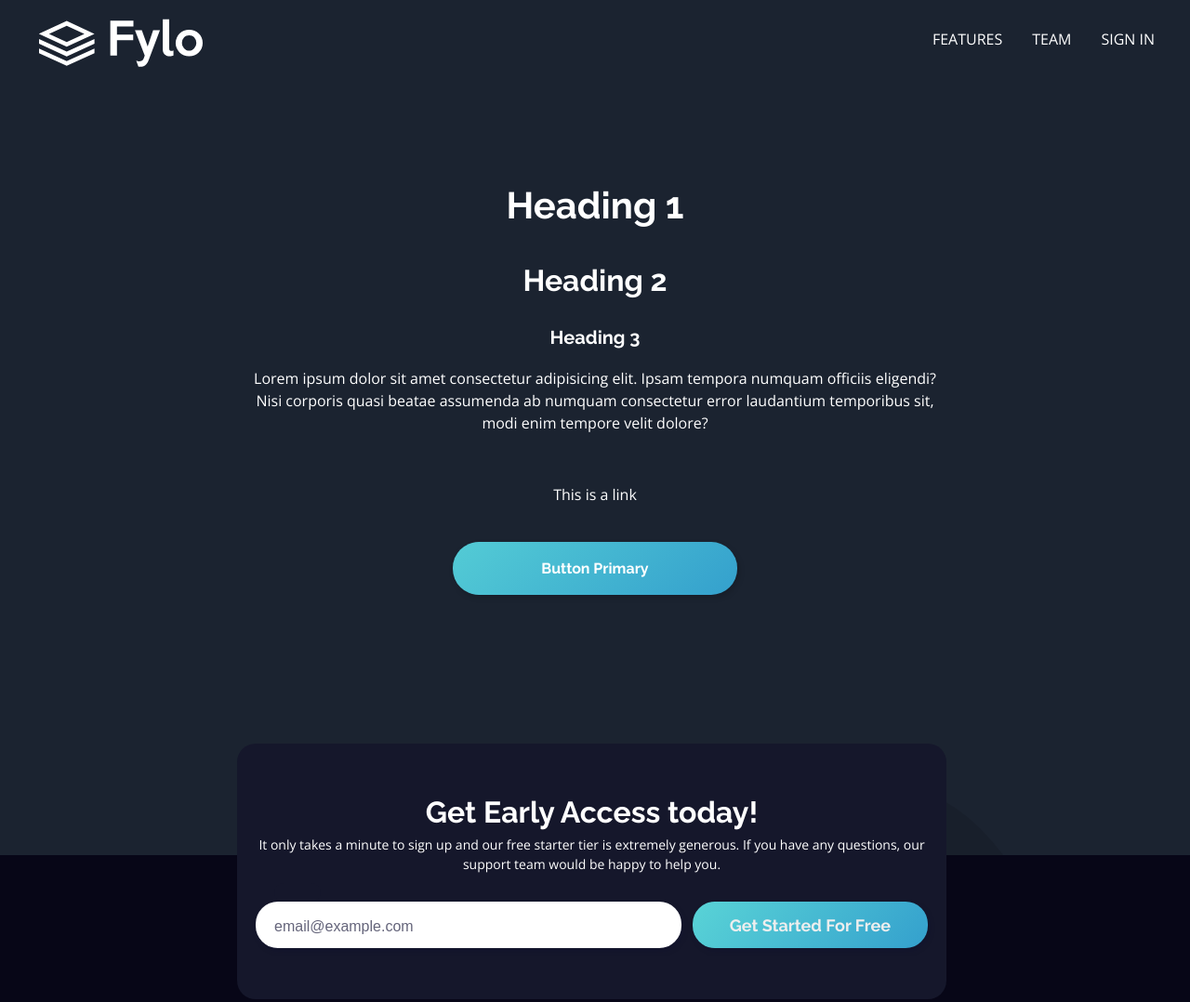
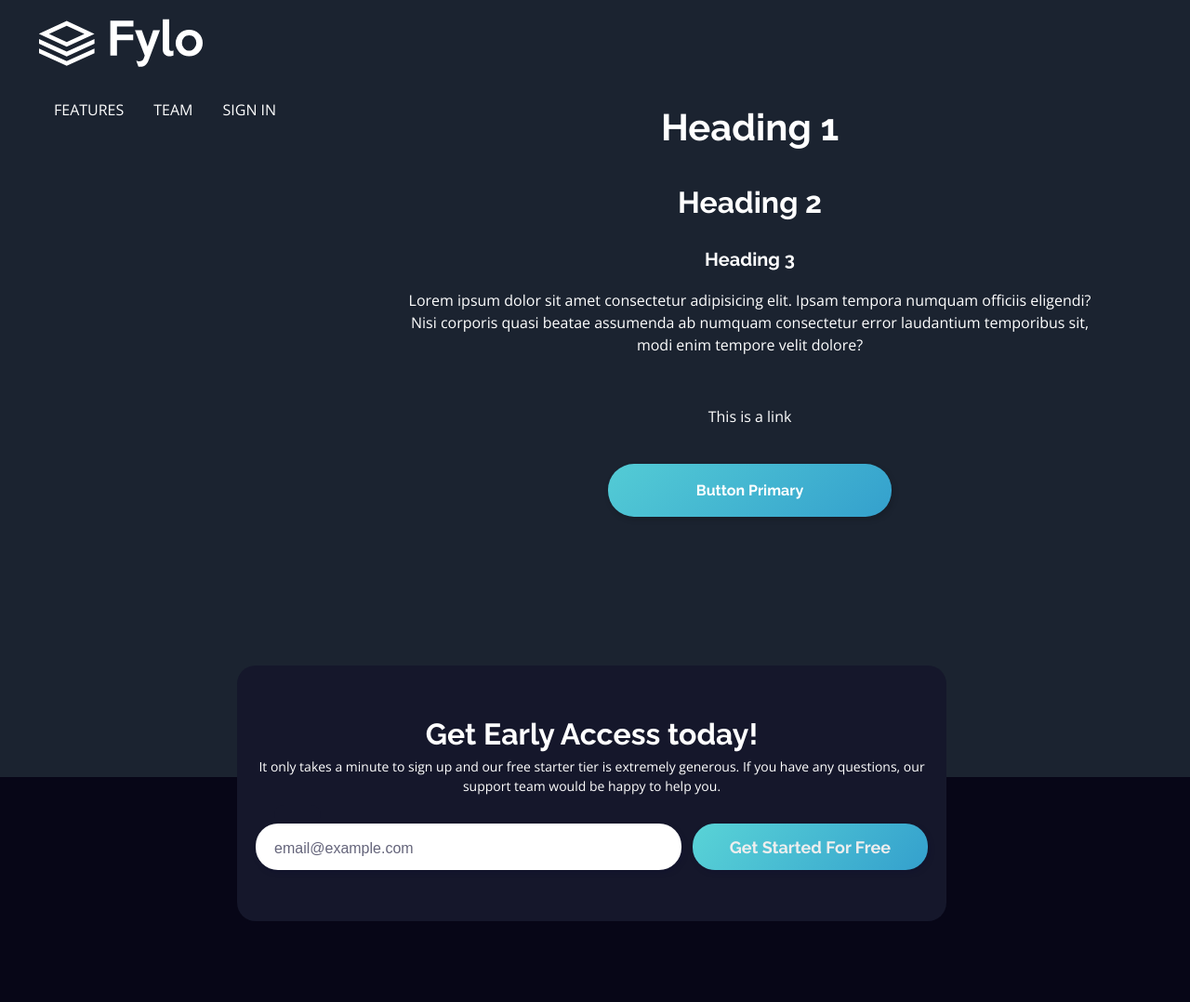
Before and after one commit to ezlyTech/fylo, a website: page sicoFylo.html in a window 1280 px wide. Shown: the top 1078 px of the page at 93% size. Drawn offline with nearby package versions, Linux system fonts and the light colour scheme.

Commit message:
progress

```diff
--- a/app/scss/ribbons/sico.scss
+++ b/app/scss/ribbons/sico.scss
@@ -2,6 +2,7 @@
     position: sticky;
     background-color: #1B2330;
     z-index: 100;
+    top: 0;
 
     .header__logo{
         float: left;
@@ -12,7 +13,6 @@
         bottom: 0.44%;
         padding: 20px 20px;
     }
-
 
 
     .header__navs{
--- a/sicoFylo.html
+++ b/sicoFylo.html
@@ -13,17 +13,17 @@
 <body>
 
     <header>
-        <div class="header__wrapper container">
+        <div class="header__wrapper container" id="myHeader">
           <div class="sticky">
             <div class="header__logo">
                 <img class="desktop-logo" src="./assets/svg/logo.svg" alt="">
-            </div>
             <div class="header__navs">
                 <ul class="nav__items">
                     <li><a href="#">SIGN IN</a></li>
                     <li><a href="#">TEAM</a></li>
                     <li><a href="#">FEATURES</a></li>
                 </ul>
+            </div>
             </div>
           </div>
         </div>
@@ -107,4 +107,5 @@
       </div>
       </div>
  </body>
+ <script src="./app/js/script.js"></script>
 </html>
```
Also changed, not shown: app/js/script.js (line endings or trailing spaces), dist/style.css, 1 other file.
